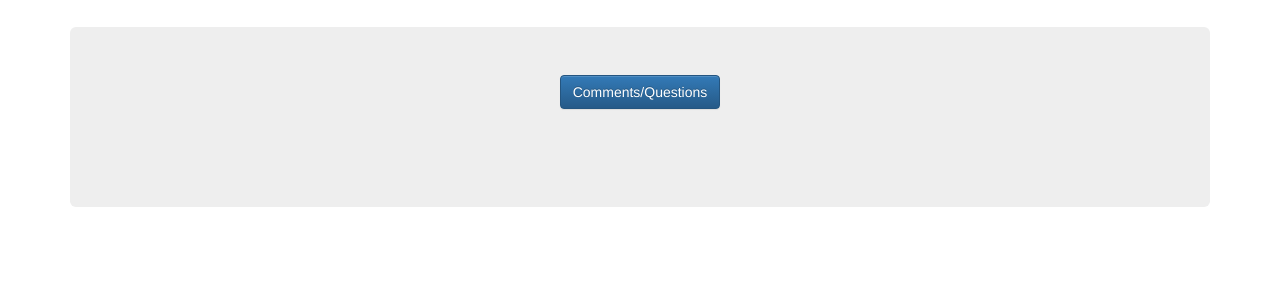
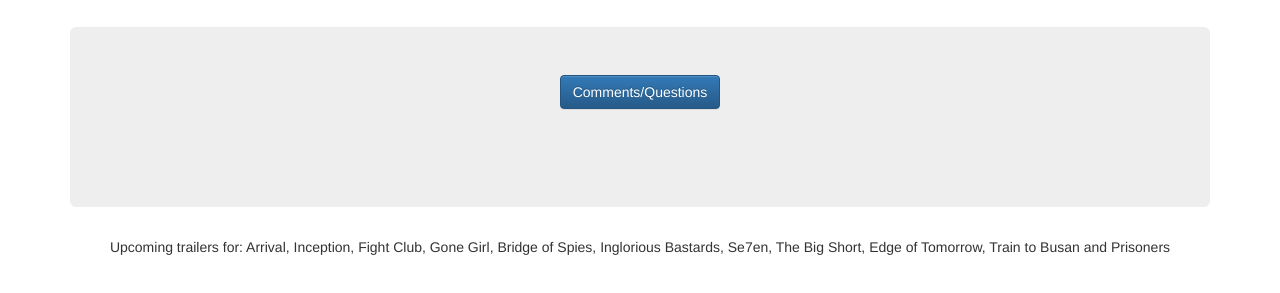
Before and after one commit to udacity/ud036_StarterCode, a website: page views/index.html in a window 1280 px wide. Shown: the part 53-346 px from the top of the page. Drawn offline with nearby package versions, Linux system fonts and the light colour scheme; no server answers.

Commit message:
upcoming trailers

```diff
--- a/views/index.html
+++ b/views/index.html
@@ -77,7 +77,7 @@
     </div>
 </div>
 </div>
-
+    <p>Upcoming trailers for: Arrival, Inception, Fight Club, Gone Girl, Bridge of Spies, Inglorious Bastards, Se7en, The Big Short, Edge of Tomorrow, Train to Busan and Prisoners</p>
     <script src="https://code.jquery.com/jquery-2.2.1.min.js" integrity="sha256-gvQgAFzTH6trSrAWoH1iPo9Xc96QxSZ3feW6kem+O00=" crossorigin="anonymous"></script>
     <script src="/client.js"></script>
 
```
